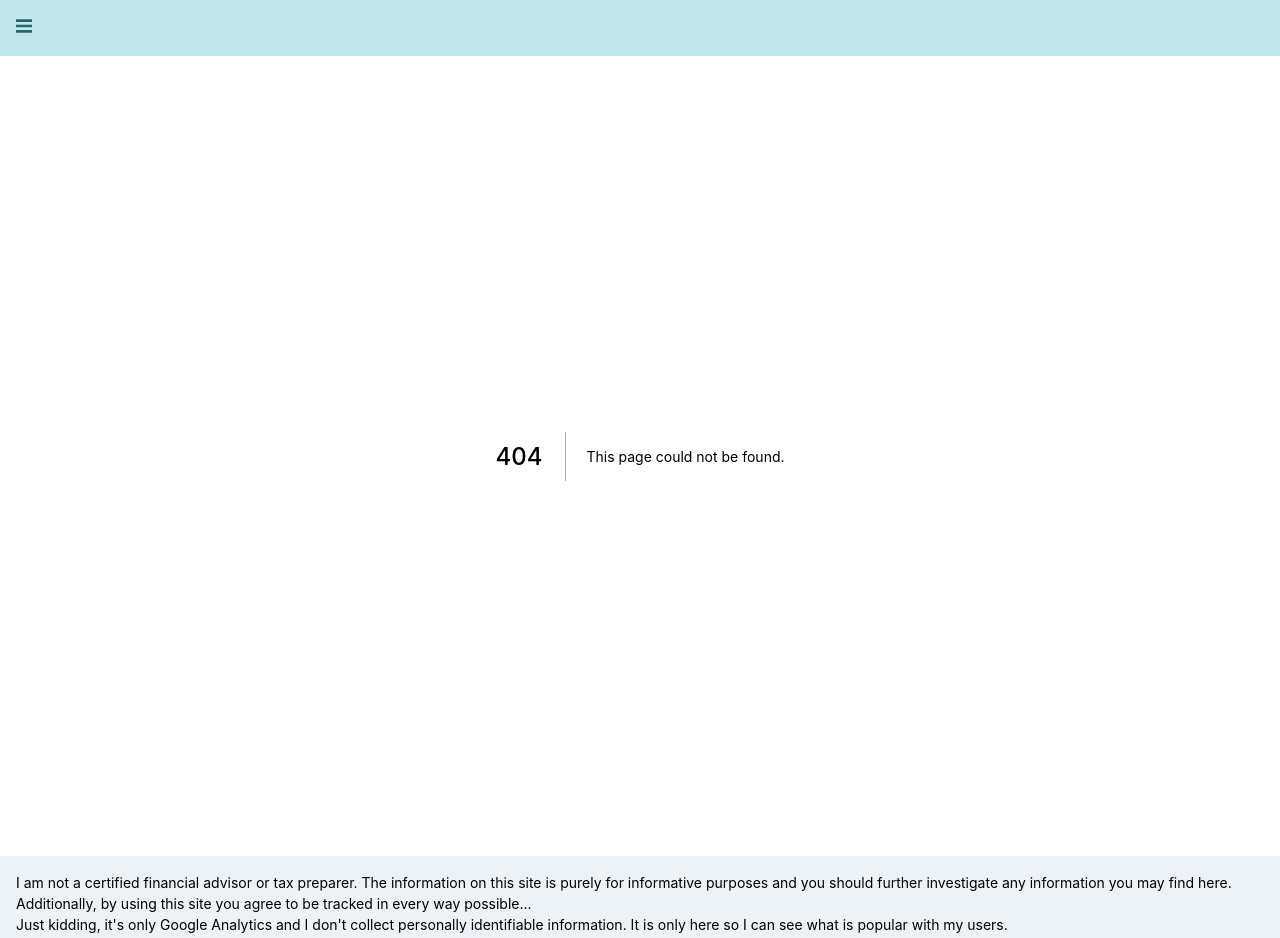
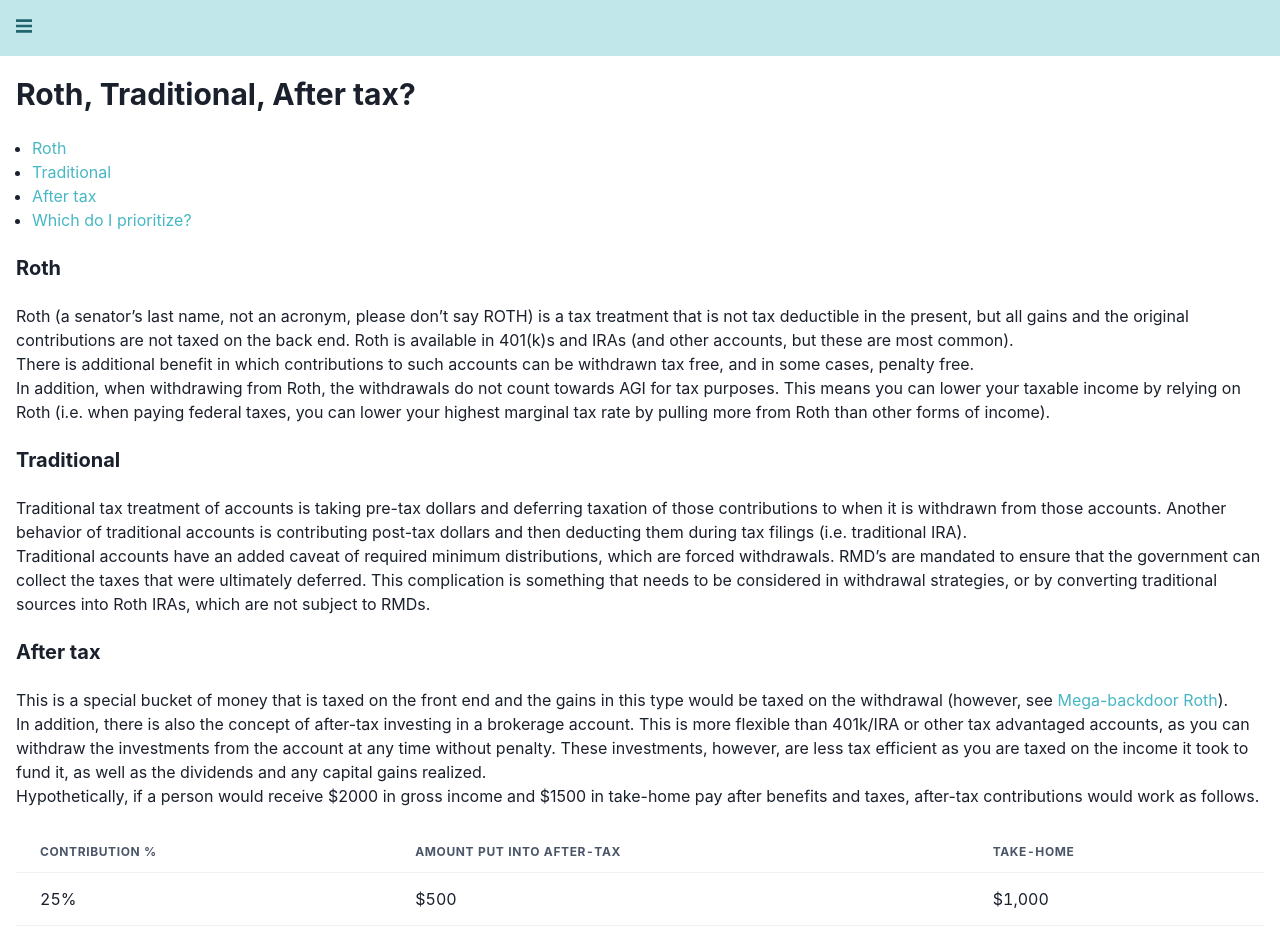
Before and after one commit to m3fawner/ssr-study, a Next.js app: page /roth-trad-after-tax in a window 1280 px wide. Before the commit this address had no page. Shown: the top 938 px of the page. Built offline with nearby package versions, Linux system fonts and the light colour scheme.

Commit message:
feat(roth-trad-after-tax)

```diff
--- /dev/null
+++ b/markdown/roth-trad-after-tax.md
@@ -0,0 +1,67 @@
+#### Roth, Traditional, After tax?
+
+&nbsp;
+
+  - [Roth](#roth)
+  - [Traditional](#traditional)
+  - [After tax](#after-tax)
+  - [Which do I prioritize?](#which-do-i-prioritize-)
+
+&nbsp;
+
+##### Roth
+
+&nbsp;
+
+Roth (a senator’s last name, not an acronym, please don’t say ROTH) is a tax treatment that is not tax deductible in the present, but all gains and the original contributions are not taxed on the back end. Roth is available in 401(k)s and IRAs (and other accounts, but these are most common).
+
+There is additional benefit in which contributions to such accounts can be withdrawn tax free, and in some cases, penalty free.
+
+In addition, when withdrawing from Roth, the withdrawals do not count towards AGI for tax purposes. This means you can lower your taxable income by relying on Roth (i.e. when paying federal taxes, you can lower your highest marginal tax rate by pulling more from Roth than other forms of income).
+
+&nbsp;
+
+##### Traditional
+
+&nbsp;
+
+Traditional tax treatment of accounts is taking pre-tax dollars and deferring taxation of those contributions to when it is withdrawn from those accounts. Another behavior of traditional accounts is contributing post-tax dollars and then deducting them during tax filings (i.e. traditional IRA).
+
+Traditional accounts have an added caveat of required minimum distributions, which are forced withdrawals. RMD’s are mandated to ensure that the government can collect the taxes that were ultimately deferred. This complication is something that needs to be considered in withdrawal strategies, or by converting traditional sources into Roth IRAs, which are not subject to RMDs.
+
+&nbsp;
+
+##### After tax
+
+&nbsp;
+
+This is a special bucket of money that is taxed on the front end and the gains in this type would be taxed on the withdrawal (however, see [Mega-backdoor Roth](/mega-backdoor-roth)).
+
+In addition, there is also the concept of after-tax investing in a brokerage account. This is more flexible than 401k/IRA or other tax advantaged accounts, as you can withdraw the investments from the account at any time without penalty. These investments, however, are less tax efficient as you are taxed on the income it took to fund it, as well as the dividends and any capital gains realized.
+
+Hypothetically, if a person would receive $2000 in gross income and $1500 in take-home pay after benefits and taxes, after-tax contributions would work as follows.
+
+&nbsp;
+
+| Contribution % | Amount put into after-tax | Take-home |
+| -------------- | ------------------------- | --------- |
+| 25% | $500 | $1,000 |
+| 50% | $1,000 | $500 |
+| 75% | $1,500 | $0 |
+| 100% | $1,500 | $0 |
+
+&nbsp;
+
+##### Which do I prioritize?
+
+&nbsp;
+
+Nobody can predict future tax treatment, or whether the future country will treat Roth the way they promise (although changing retirement income would be political suicide…). So, if you are in a high tax bracket (i.e. 24%+), traditional is a pretty safe bet.
+
+The key thing to evaluate for your individual scenario, is to look at your current tax bracket and consider what your retirement income picture looks like. Traditional wins if your tax bracket is presumed to be lower in retirement than your tax bracket is today. Roth wins if your tax bracket is presumed higher in retirement than it is today.
+
+In addition, I advocate for Traditional investments where you can at higher income levels because there is a limited number. Married couples who make more than $129,000 combined cannot deduct a single dollar of traditional IRA contributions, for instance. This leaves only sources like 401(k)s and HSA contributions that are tax deductible for high earners.
+
+On the other hand, you have $6,000 of Roth IRA space (see Backdoor Roth IRA) and tens of thousands of dollars in Megabackdoor Roth 401k space (see [Mega-backdoor Roth](/mega-backdoor-roth)).
+
+All in all, **do the math**. Only you know your full tax picture, goals, timelines, etc.
--- /dev/null
+++ b/pages/roth-trad-after-tax.jsx
@@ -0,0 +1,21 @@
+import PropTypes from 'prop-types';
+import Head from '../src/components/Head';
+import MarkdownConverter from '../src/components/MarkdownConverter';
+import getMarkdown from '../markdown/getMarkdown';
+
+const RothTradAfterTax = ({ rothTradAfterTax }) => (
+  <>
+    <Head title="Roth, traditional, after tax?" description="An introduction to the various types of tax treatments and how they can impact your present and future tax situation." url="roth-trad-after-tax" />
+    <MarkdownConverter pt="5" markdown={rothTradAfterTax} />
+  </>
+);
+RothTradAfterTax.propTypes = {
+  rothTradAfterTax: PropTypes.string.isRequired,
+};
+
+export const getStaticProps = async () => ({
+  props: {
+    rothTradAfterTax: await getMarkdown('roth-trad-after-tax'),
+  },
+});
+export default RothTradAfterTax;
--- a/src/components/Header.jsx
+++ b/src/components/Header.jsx
@@ -20,6 +20,7 @@ const ROUTES = {
   '/net-proceeds': 'Net Proceeds',
   '/rsu-vs-options': 'RSU vs Options',
   '/mega-backdoor-roth': 'Megabackdoor Roth',
+  '/roth-trad-after-tax': 'Roth, traditional, after tax?',
 };
 const PageMenu = ({ isOpen, onClose }) => (
   <Drawer
```
